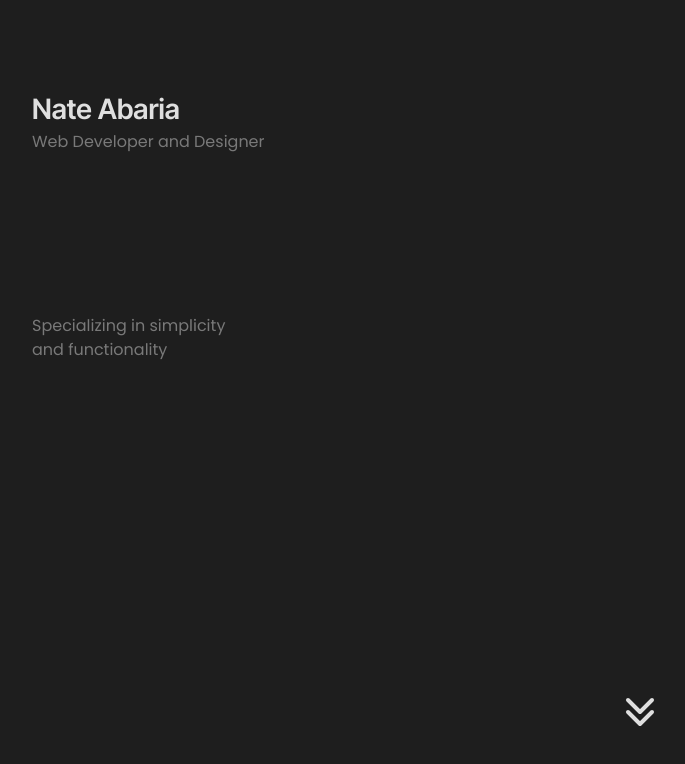
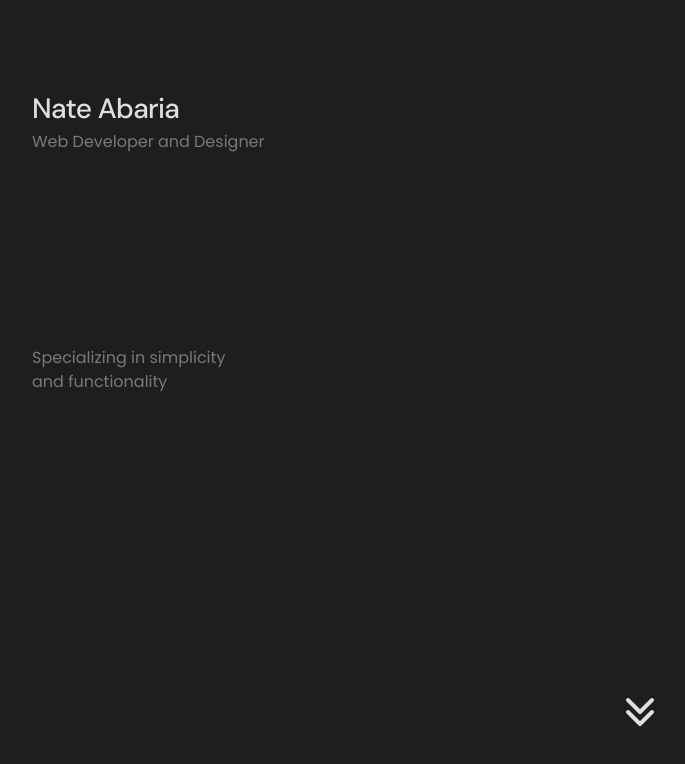
Before and after one commit to nvaba/Portfolio, a Vue app: page / in a window 1280 px wide. Shown: the top 764 px of the page, without its empty margins (0-685 px from the left). Built offline with nearby package versions, Linux system fonts and the light colour scheme.

Commit message:
Change Inter font to DM Sans

```diff
--- a/src/components/Left.vue
+++ b/src/components/Left.vue
@@ -5,7 +5,7 @@
 
       <p>Web Developer and Designer</p>
 
-      <p class="mt-[10rem]">
+      <p class="mt-[12rem]">
         Specializing in simplicity <br />
         and functionality
       </p>
--- a/src/style.css
+++ b/src/style.css
@@ -1,4 +1,4 @@
-@import url("https://fonts.googleapis.com/css2?family=Inter+Tight:wght@600&family=Poppins&display=swap");
+@import url("https://fonts.googleapis.com/css2?family=DM+Sans:wght@500&family=Poppins&display=swap");
 @tailwind base;
 @tailwind components;
 @tailwind utilities;
@@ -12,6 +12,6 @@
   h2,
   h3,
   h4 {
-    @apply font-Inter text-headingtext;
+    @apply font-DMSans tracking-tight text-headingtext;
   }
 }
--- a/tailwind.config.js
+++ b/tailwind.config.js
@@ -4,7 +4,7 @@ export default {
   theme: {
     extend: {
       fontFamily: {
-        Inter: ["Inter Tight", "sans-serif"],
+        DMSans: ["DM Sans", "sans-serif"],
         Poppins: ["Poppins", "sans-serif"],
       },
     },
```
